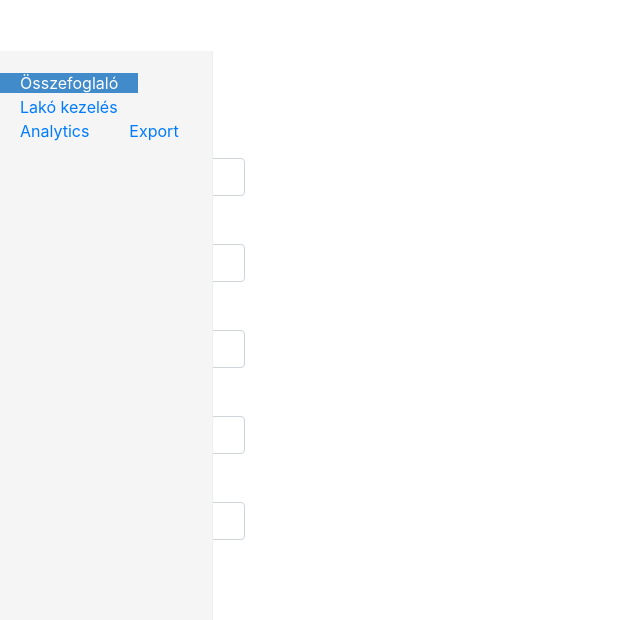
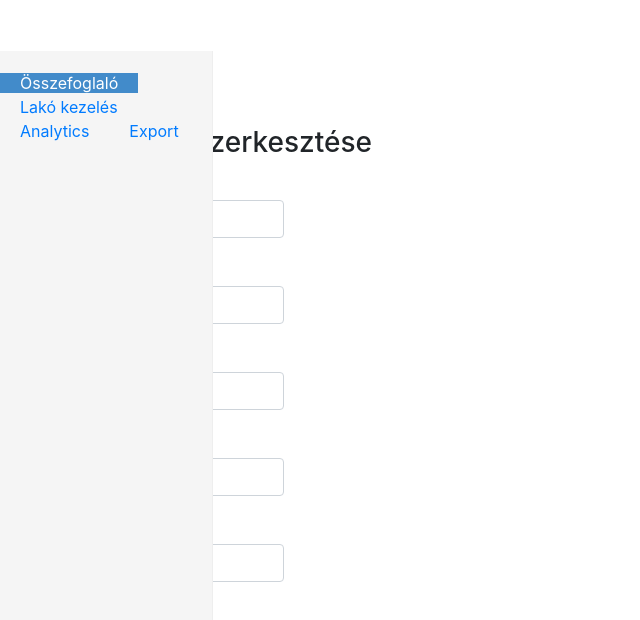
Before and after one commit to RossuLala/otthon4, an Angular app: page / in a window 1280 px wide. Both pictures are taken after a click on the button 766 px from the left and 623 px from the top of the page. Shown: the top 620 px of the page, without its empty margins (0-640 px from the left). Built offline with nearby package versions, Linux system fonts and the light colour scheme.

Commit message:
Szerkesztés - Új felvitel szétszedése B

```diff
--- a/src/app/content/user-manager/user-manager.component.html
+++ b/src/app/content/user-manager/user-manager.component.html
@@ -1,2 +1,9 @@
-<app-new-user *ngIf="!isEdit"></app-new-user>
-<app-user-editor *ngIf="isEdit" [user]= "lastUser" ></app-user-editor>
+<div class="row" *ngIf="!isEdit">
+    <div class="h3">Új lakó hozzáadása a rendszerhez</div>
+    <app-new-user></app-new-user>
+</div>
+
+<div class="row" *ngIf="isEdit">
+    <div class="h3">Lakó adatok szerkesztése</div>
+    <app-user-editor [user]="lastUser" ></app-user-editor>
+</div>
--- a/src/app/content/user-manager/user-manager.component.ts
+++ b/src/app/content/user-manager/user-manager.component.ts
@@ -9,7 +9,6 @@ import { UrlService } from '../../url.service';
   styleUrls: ['./user-manager.component.css']
 })
 export class UserManagerComponent implements OnInit, OnDestroy {
-  @Output() newUser: EventEmitter<any> = new EventEmitter();
   @Output() isEdit: boolean = false;
   @Output() lastUser: User = null;
 
```
